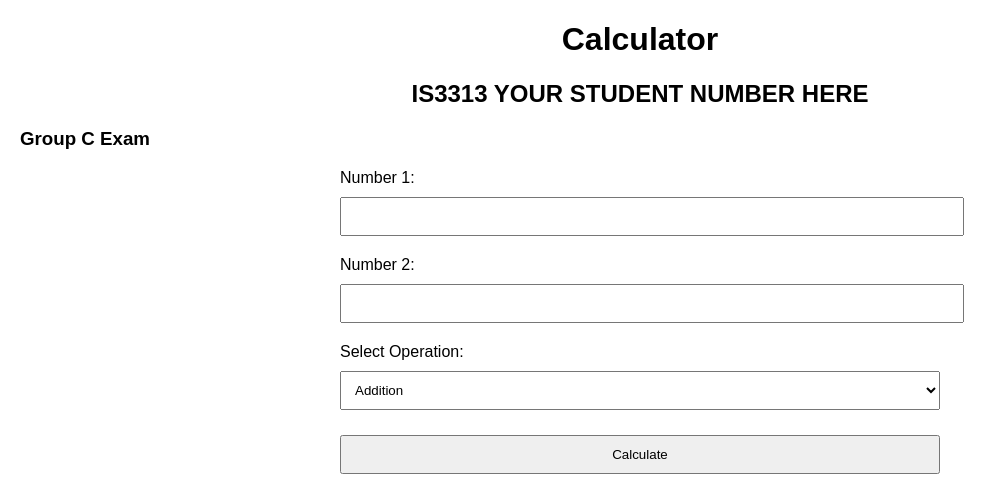
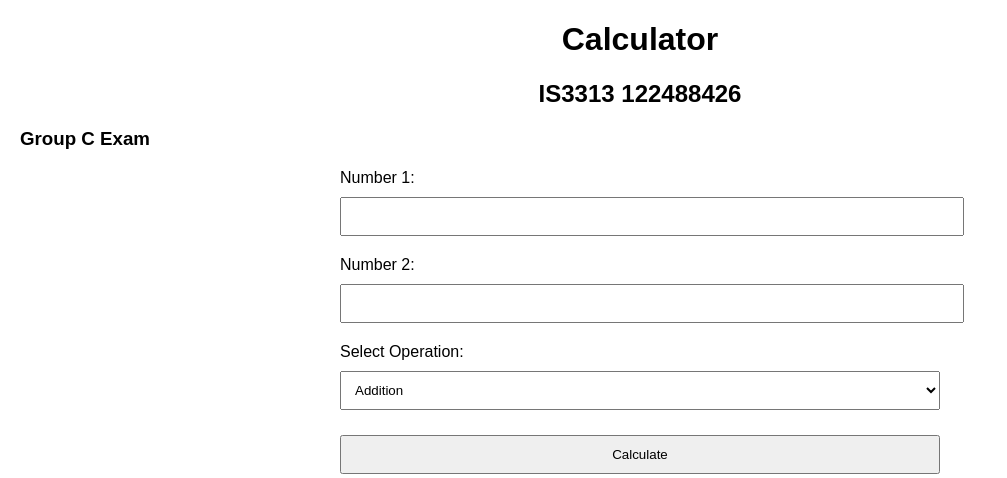
Before and after one commit to wheltonb/is3313-assignment2-starter, a Flask app: page / in a window 1280 px wide. Shown: the top 478 px of the page, without its empty margins (0-1007 px from the left). Run offline with Flask 3, Linux system fonts and the light colour scheme.

Commit message:
Update index.html

```diff
--- a/templates/index.html
+++ b/templates/index.html
@@ -42,7 +42,7 @@
 </head>
 <body>
     <h1>Calculator</h1>
-    <h2>IS3313 YOUR STUDENT NUMBER HERE</h2>
+    <h2>IS3313 122488426 </h2>
     <h3>Group C Exam</h3>
     <div class="container">
         <form method="POST" action="/">
```
